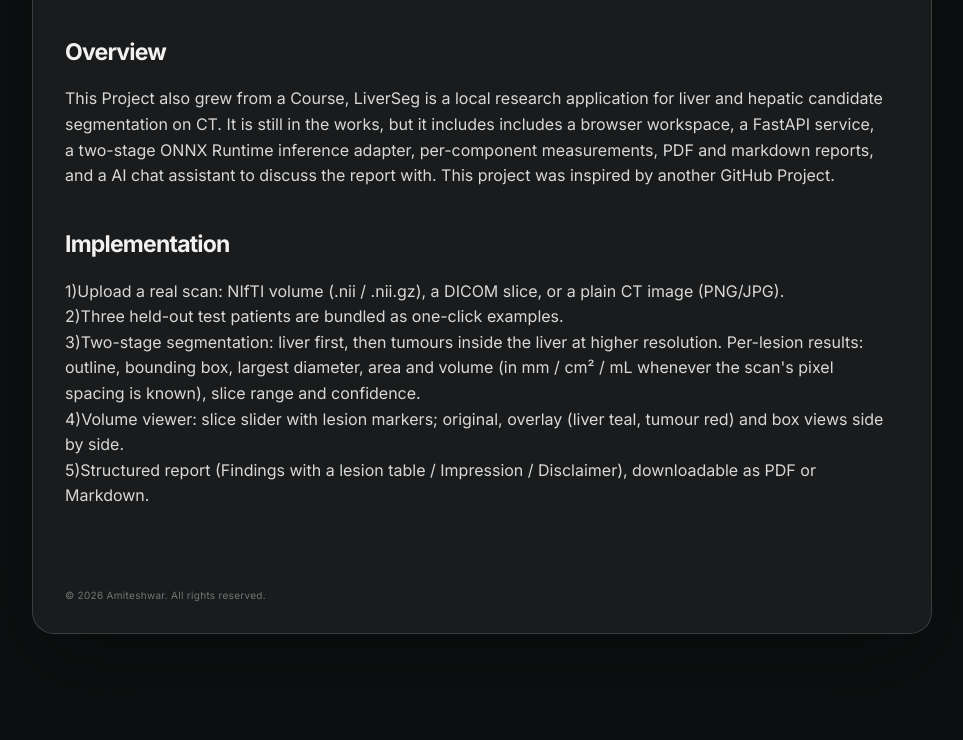
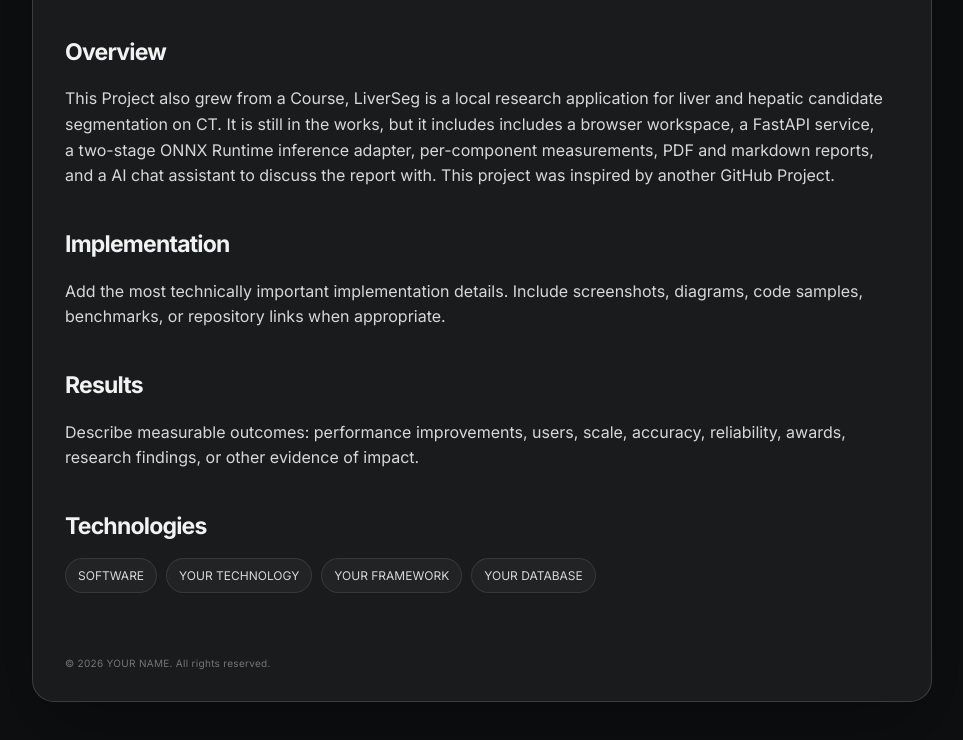
Before and after one commit to Hegnis/Resume, a plain HTML site: page projects/project-5.html in a window 1280 px wide. Shown: the part 780-1520 px from the top of the page, without its empty margins (308-1271 px from the left). Before the commit the page ends 1484 px from the top, so only its background shows below. Drawn offline with Linux system fonts and the light colour scheme.

Commit message:
Front-end update

```diff
--- a/projects/project-5.html
+++ b/projects/project-5.html
@@ -93,13 +93,18 @@
 
               <h2>Implementation</h2>
 
-              <p>1)Upload a real scan: NIfTI volume (.nii / .nii.gz), a DICOM slice, or a plain CT image (PNG/JPG).<br> 2)Three held-out test patients are bundled as one-click examples.
-<br>3)Two-stage segmentation: liver first, then tumours inside the liver at higher resolution.
-Per-lesion results: outline, bounding box, largest diameter, area and volume (in mm / cm² / mL whenever the scan's pixel spacing is known), slice range and confidence.
-<br>4)Volume viewer: slice slider with lesion markers; original, overlay (liver teal, tumour red) and box views side by side.
-<br>5)Structured report (Findings with a lesion table / Impression / Disclaimer), downloadable as PDF or Markdown.</p>
+              <p>Add the most technically
+              important implementation details. Include screenshots, diagrams,
+              code samples, benchmarks, or repository links when
+              appropriate.</p><h2>Results</h2><p>Describe measurable outcomes:
+              performance improvements, users, scale, accuracy, reliability,
+              awards, research findings, or other evidence of
+              impact.</p><h2>Technologies</h2><div class="skills"><span
+                class="skill">SOFTWARE</span><span class="skill">YOUR
+                TECHNOLOGY</span><span class="skill">YOUR FRAMEWORK</span><span
+                class="skill">YOUR DATABASE</span></div></section>
         </div>
-        <footer class="footer">© <span data-year></span> Amiteshwar. All rights
+        <footer class="footer">© <span data-year></span> YOUR NAME. All rights
           reserved.</footer>
       </main>
     </div>
```
Also changed, not shown: blog.html (+1 -1 lines), index.html (+2 -1 lines), resume.html (+1 -1 lines), blogs/blog1.html (line endings or trailing spaces), paper.html (line endings or trailing spaces), projects/project-10.html (line endings or trailing spaces), projects/project-11.html (line endings or trailing spaces), projects/project-6.html (line endings or trailing spaces), projects/project-7.html (line endings or trailing spaces), projects/project-8.html (line endings or trailing spaces), projects/project-9.html (line endings or trailing spaces), 4 other files.
